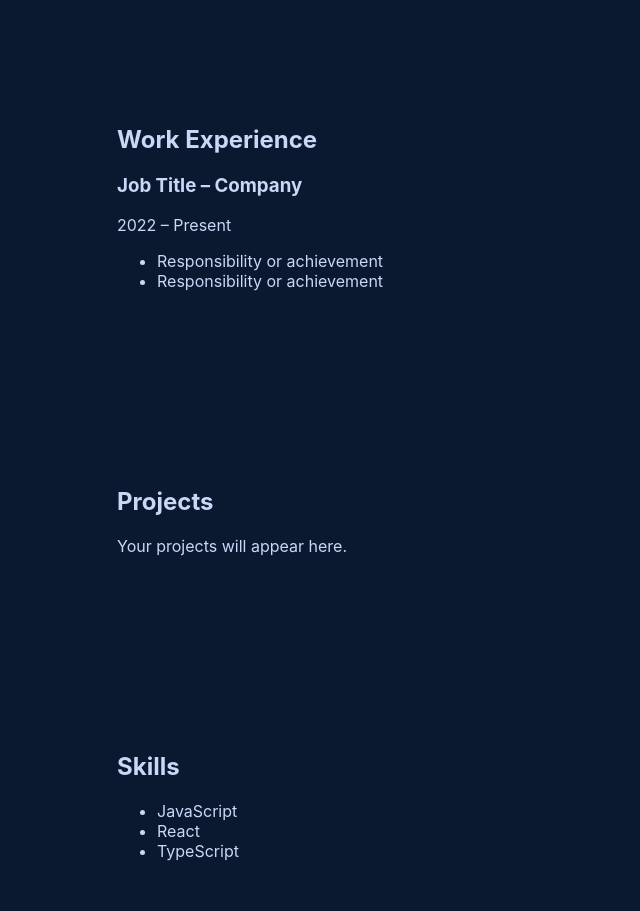
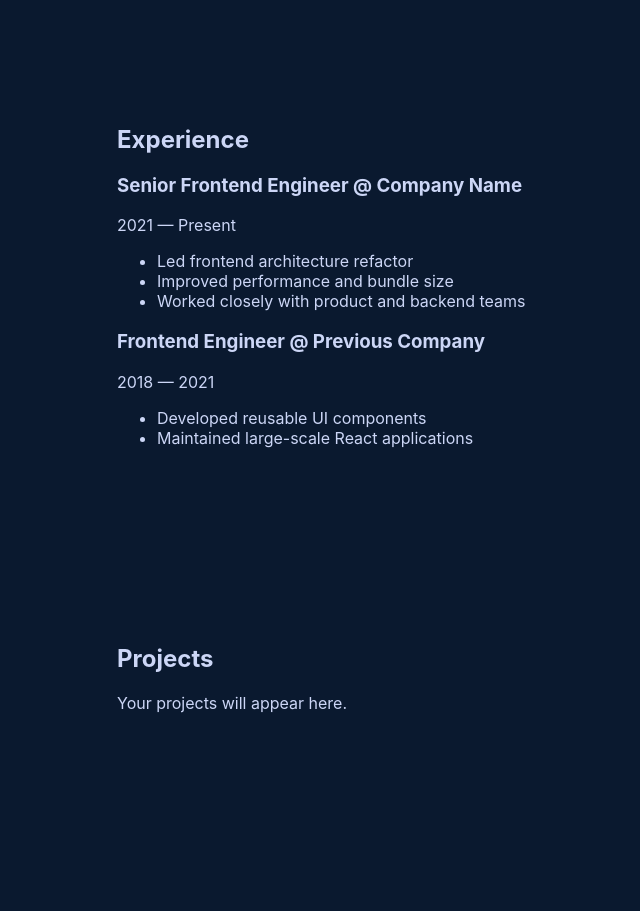
Before and after one commit to thanos-ioannidis/thanos-ioannidis.github.io, a React (Vite) app: page / in a window 1280 px wide. Shown: the part 1040-1951 px from the top of the page, without its empty margins (11-651 px from the left). Built offline with nearby package versions, Linux system fonts and the light colour scheme.

Commit message:
Update Experience.tsx

```diff
--- a/src/sections/Experience.tsx
+++ b/src/sections/Experience.tsx
@@ -1,15 +1,31 @@
 export default function Experience() {
   return (
-    <section id="experience">
-      <h2>Work Experience</h2>
+    <section id="experience" className="section">
+      <h2 className="section-title">Experience</h2>
 
-      <div>
-        <h3>Job Title – Company</h3>
-        <p>2022 – Present</p>
-        <ul>
-          <li>Responsibility or achievement</li>
-          <li>Responsibility or achievement</li>
-        </ul>
+      <div className="experience">
+        <div className="experience-item">
+          <h3>
+            Senior Frontend Engineer <span>@ Company Name</span>
+          </h3>
+          <p className="period">2021 — Present</p>
+          <ul>
+            <li>Led frontend architecture refactor</li>
+            <li>Improved performance and bundle size</li>
+            <li>Worked closely with product and backend teams</li>
+          </ul>
+        </div>
+
+        <div className="experience-item">
+          <h3>
+            Frontend Engineer <span>@ Previous Company</span>
+          </h3>
+          <p className="period">2018 — 2021</p>
+          <ul>
+            <li>Developed reusable UI components</li>
+            <li>Maintained large-scale React applications</li>
+          </ul>
+        </div>
       </div>
     </section>
   );
```
